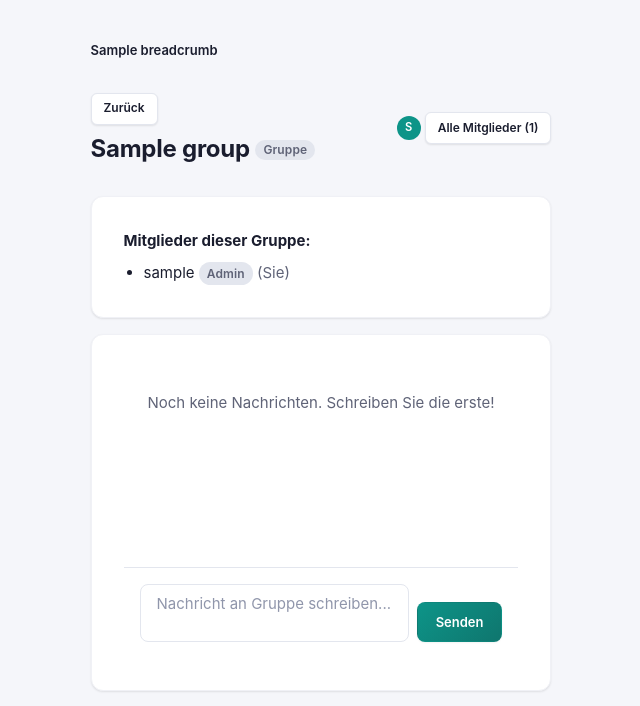
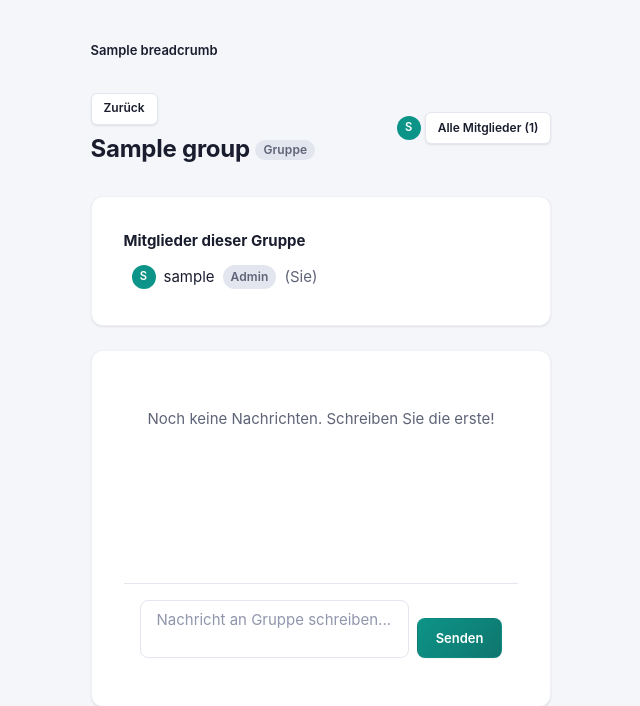
Before and after one commit to JulianGiebel1987/open-classbook, a PHP site: template src/Views/messages/show_group.php in a window 1280 px wide, after a click that opens the changed part. Shown: the top 706 px of the page, without its empty margins (439-1079 px from the left). Run offline with PHP 8.4, Linux system fonts and the light colour scheme; the template is opened without the code that fills it: most values are stand-ins (such as "Sample title", 1, 10 or a date in 2020); data that the repository does not hold is empty.

Commit message:
Fix group members panel not showing on toggle click
The inline <script> in show_group.php ran before DOMContentLoaded
and used fragile display='' logic. Replaced with:
- HTML `hidden` attribute for initial state (semantic, reliable)
- New initGroupMembersToggle() in app.js using panel.hidden toggle,
  guaranteed to run after the full DOM is ready
- Improved member list markup: avatar initials, flex layout, proper
  htmlspecialchars on role label

https://claude.ai/code/session_0152fTzjp7658Vf8kSJedmmp

```diff
--- a/public/css/style.css
+++ b/public/css/style.css
@@ -1514,6 +1514,25 @@ a.widget:hover {
     font-size: var(--font-size-sm);
 }
 
+.group-members-panel {
+    margin-bottom: var(--spacing-lg);
+}
+
+.group-members-list {
+    list-style: none;
+    margin: var(--spacing-sm) 0 0;
+    padding: 0;
+    display: flex;
+    flex-direction: column;
+    gap: var(--spacing-xs);
+}
+
+.group-member-item {
+    display: flex;
+    align-items: center;
+    gap: var(--spacing-sm);
+}
+
 .group-members-bar {
     display: flex;
     align-items: center;
--- a/src/Views/messages/show_group.php
+++ b/src/Views/messages/show_group.php
@@ -25,9 +25,9 @@
     </div>
 </div>
 
-<div id="groupMembersPanel" class="card" style="display: none; margin-bottom: 1rem;">
-    <strong>Mitglieder dieser Gruppe:</strong>
-    <ul style="margin: 0.5rem 0 0 0; padding-left: 1.25rem;">
+<div id="groupMembersPanel" class="card group-members-panel" hidden>
+    <strong>Mitglieder dieser Gruppe</strong>
+    <ul class="group-members-list">
         <?php
         $roleLabels = [
             'admin'        => 'Admin',
@@ -37,10 +37,13 @@
             'schueler'     => 'Schüler:in',
         ];
         foreach ($members as $m): ?>
-            <li>
-                <?= htmlspecialchars($m['username'], ENT_QUOTES, 'UTF-8') ?>
-                <span class="badge badge-muted"><?= $roleLabels[$m['role']] ?? $m['role'] ?></span>
-                <?php if ((int) $m['id'] === $currentUserId): ?>
+            <li class="group-member-item">
+                <span class="group-member-avatar-sm" aria-hidden="true">
+                    <?= htmlspecialchars(mb_strtoupper(mb_substr($m['username'], 0, 1, 'UTF-8'), 'UTF-8'), ENT_QUOTES, 'UTF-8') ?>
+                </span>
+                <span><?= htmlspecialchars($m['username'], ENT_QUOTES, 'UTF-8') ?></span>
+                <span class="badge badge-muted"><?= htmlspecialchars($roleLabels[$m['role']] ?? $m['role'], ENT_QUOTES, 'UTF-8') ?></span>
+                <?php if ((int) $m['id'] === (int) $currentUserId): ?>
                     <span class="text-muted">(Sie)</span>
                 <?php endif; ?>
             </li>
@@ -88,17 +91,3 @@
         </div>
     </form>
 </div>
-
-<script>
-(function () {
-    var toggleBtn = document.getElementById('toggleMembersBtn');
-    var panel = document.getElementById('groupMembersPanel');
-    if (toggleBtn && panel) {
-        toggleBtn.addEventListener('click', function () {
-            var isHidden = panel.style.display === 'none';
-            panel.style.display = isHidden ? '' : 'none';
-            toggleBtn.setAttribute('aria-expanded', isHidden ? 'true' : 'false');
-        });
-    }
-})();
-</script>
```
Also changed, not shown: public/js/app.js.
